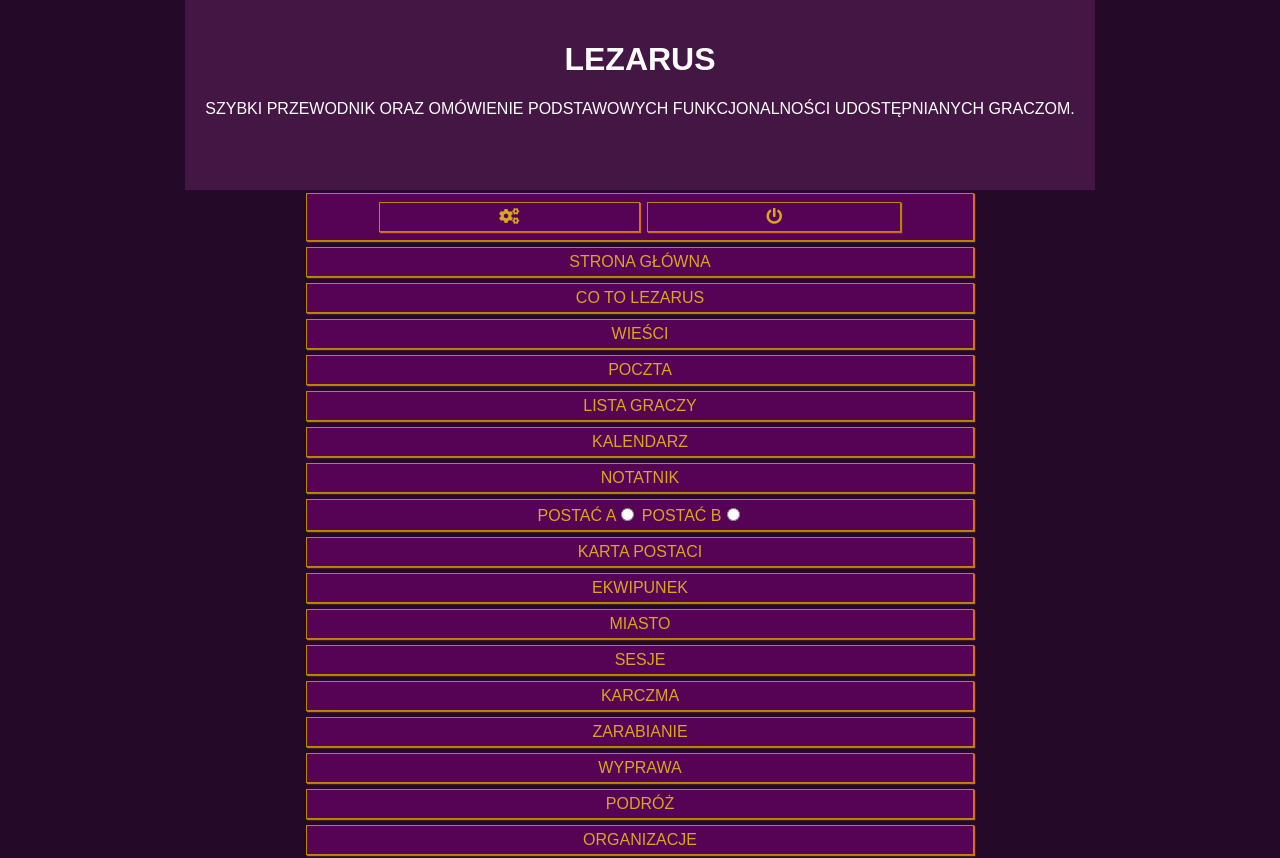
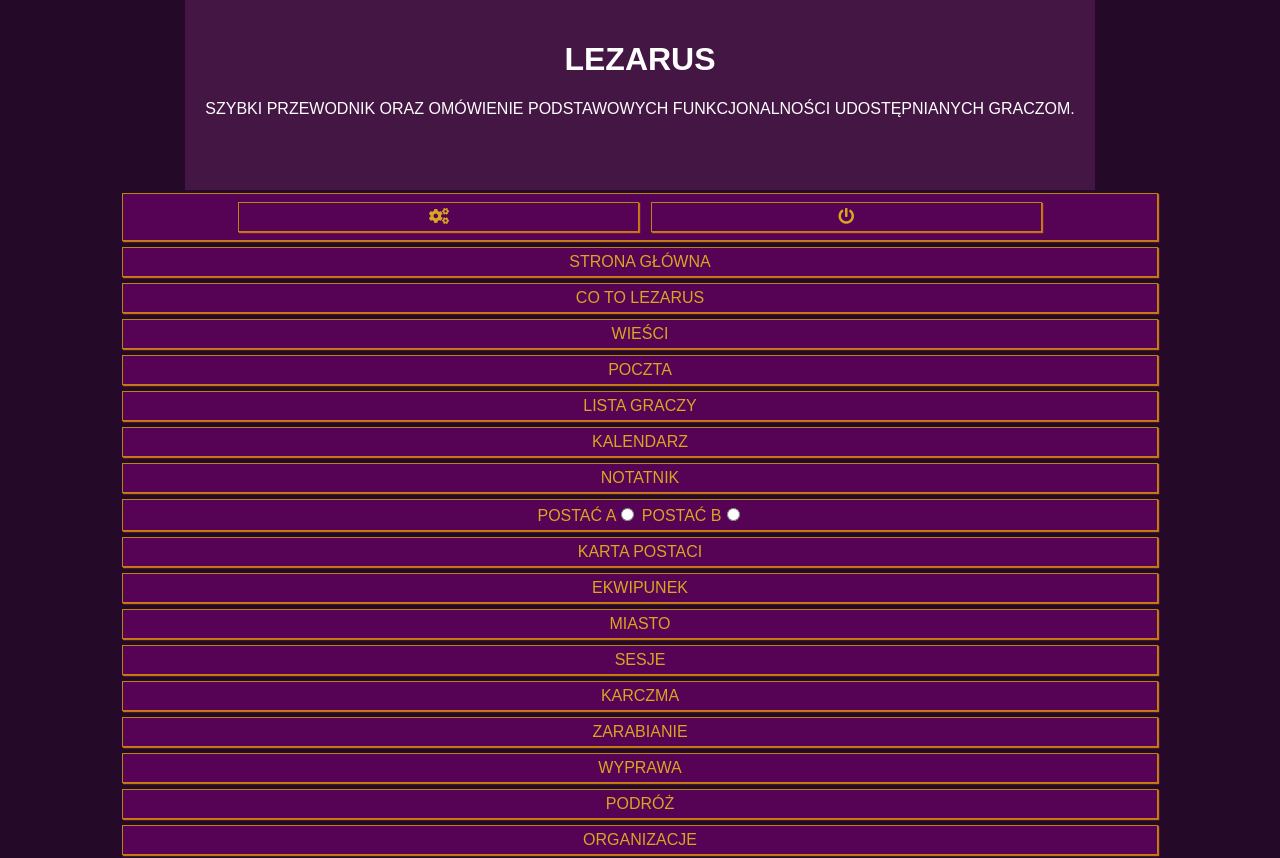
Before and after one commit to Marta-Wieczorek/lezarus, a React (Create React App) app in the folder lezarus/: page / in a window 1280 px wide. Built offline with nearby package versions, Linux system fonts and the light colour scheme.

Commit message:
changing proportions

```diff
--- a/lezarus/src/App.css
+++ b/lezarus/src/App.css
@@ -31,14 +31,12 @@
     display:inline-flex;
     flex-direction: column;
     align-items: center;
-    width:80%;
 }
 
 .nav ul{
   list-style:none;
   text-decoration: none;
     margin:auto;
-    width:80%;
     padding-left:0;
 }
 
```
